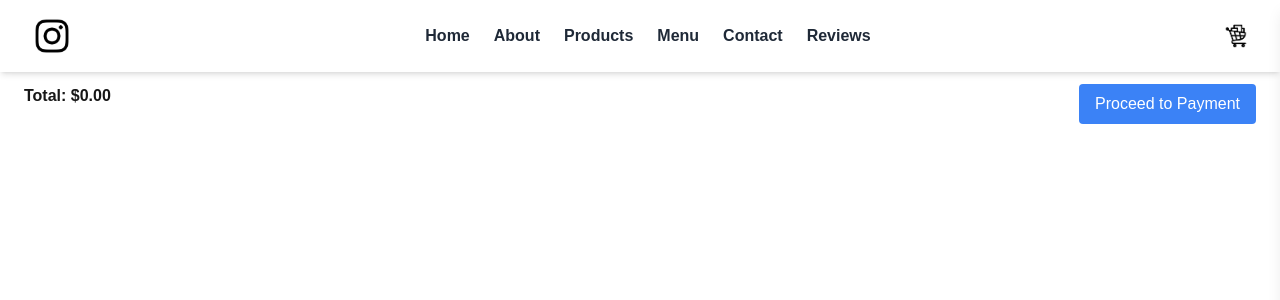
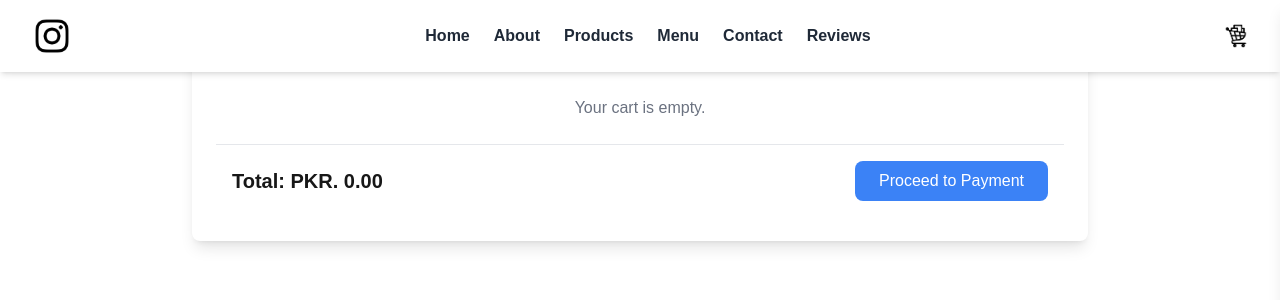
Before and after one commit to hhw51/HotFromTheOven, a Next.js app: page /cart in a window 1280 px wide. Shown: the top 300 px of the page. Built offline with nearby package versions, Linux system fonts and the light colour scheme.

Commit message:
checkout page

```diff
--- a/src/app/cart/page.tsx
+++ b/src/app/cart/page.tsx
@@ -1,9 +1,6 @@
-// pages/cart.tsx
-"use client"
+"use client";
 
-import React, { useState, useEffect } from 'react';
-
-// import Link from 'next/link';
+import React, { useState, useEffect } from "react";
 
 // Define a type for the cart item
 type CartItem = {
@@ -18,13 +15,16 @@ const CartPage: React.FC = () => {
   const [totalAmount, setTotalAmount] = useState(0);
 
   useEffect(() => {
-    const items = JSON.parse(localStorage.getItem('cart') || '[]') as CartItem[];
+    const items = JSON.parse(localStorage.getItem("cart") || "[]") as CartItem[];
     setCartItems(items);
     updateTotal(items);
   }, []);
 
   const updateTotal = (items: CartItem[]): void => {
-    const total = items.reduce((acc: number, item: CartItem) => acc + item.quantity * item.price, 0);
+    const total = items.reduce(
+      (acc: number, item: CartItem) => acc + item.quantity * item.price,
+      0
+    );
     setTotalAmount(total);
   };
 
@@ -32,29 +32,43 @@ const CartPage: React.FC = () => {
     const newItems = [...cartItems];
     newItems.splice(index, 1);
     setCartItems(newItems);
-    localStorage.setItem('cart', JSON.stringify(newItems));
+    localStorage.setItem("cart", JSON.stringify(newItems));
     updateTotal(newItems);
   };
 
   return (
-    <div className="container mx-auto p-6">
-      <h1 className="text-3xl font-bold mb-4">Checkout</h1>
-      <ul>
-        {cartItems.map((item, index) => (
-          <li key={index} className="flex justify-between items-center border-b pb-2 mb-2">
-            <div>
-              <p>{item.product} - {item.size}</p>
-              <p>Quantity: {item.quantity}</p>
-            </div>
-            <div>
-              <button className="text-red-500" onClick={() => handleRemove(index)}>Remove</button>
-            </div>
-          </li>
-        ))}
-      </ul>
-      <div className="flex justify-between mt-6">
-        <p className="font-bold">Total: ${totalAmount.toFixed(2)}</p>
-        <button className="bg-blue-500 text-white px-4 py-2 rounded hover:bg-blue-700">Proceed to Payment</button>
+    <div className="max-w-4xl mx-auto p-6 bg-white rounded-lg shadow-lg">
+      <h1 className="text-4xl font-bold text-center mb-8">Checkout</h1>
+
+      {/* Cart Items List */}
+      {cartItems.length === 0 ? (
+        <p className="text-center text-gray-500">Your cart is empty.</p>
+      ) : (
+        <ul className="space-y-4">
+          {cartItems.map((item, index) => (
+            <li key={index} className="flex justify-between items-center p-4 border rounded-lg shadow-sm hover:shadow-lg transition-shadow">
+              <div className="flex flex-col">
+                <p className="text-lg font-semibold">{item.product} - {item.size}</p>
+                <p className="text-gray-600">Quantity: {item.quantity}</p>
+                <p className="text-gray-700 font-medium">PKR. {(item.price * item.quantity).toFixed(2)}</p>
+              </div>
+              <button
+                className="text-red-600 hover:text-red-800 font-semibold"
+                onClick={() => handleRemove(index)}
+              >
+                Remove
+              </button>
+            </li>
+          ))}
+        </ul>
+      )}
+
+      {/* Total Amount and Proceed to Payment */}
+      <div className="flex justify-between items-center mt-6 p-4 border-t border-gray-200">
+        <p className="text-xl font-semibold">Total: PKR. {totalAmount.toFixed(2)}</p>
+        <button className="bg-blue-500 text-white py-2 px-6 rounded-lg hover:bg-blue-600 transition-colors">
+          Proceed to Payment
+        </button>
       </div>
     </div>
   );
```
